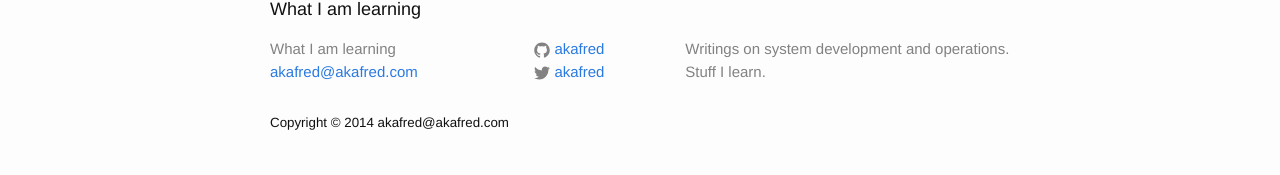
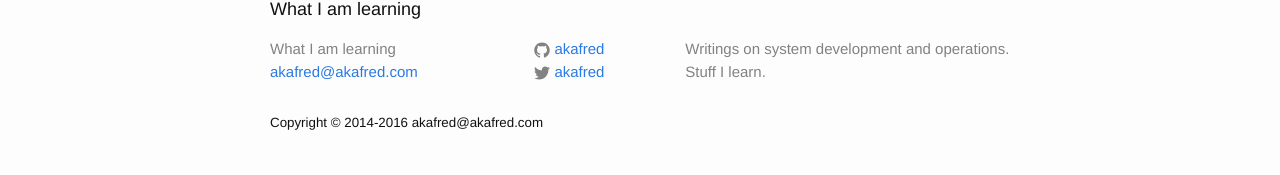
Before and after one commit to camillesalvador/akafred.github.io, a Jekyll site: the page built from index.html, in a window 1280 px wide. Shown: the part 1036-1211 px from the top of the page. Built offline with Jekyll 4.4.1, drawn with Linux system fonts in a browser that asks for light colours; comment, search, counter and statistics services are not loaded.

Commit message:
Update copyright.

```diff
--- a/_includes/footer.html
+++ b/_includes/footer.html
@@ -49,7 +49,7 @@
         <p class="text">{{ site.description }}</p>
       </div>
     </div>
-    <small><p class="text">Copyright © 2014 {{ site.email }}</p></small>
+    <small><p class="text">Copyright © 2014-2016 {{ site.email }}</p></small>
   </div>
 
 </footer>
```
